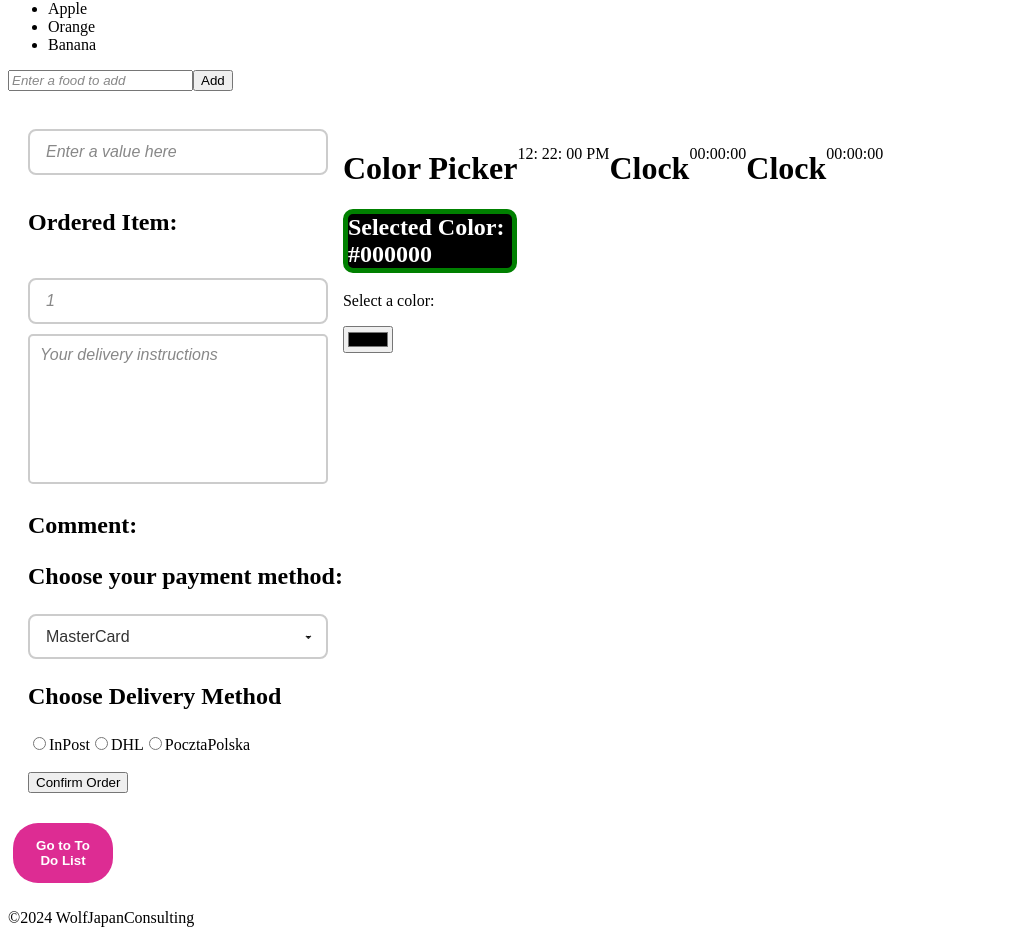
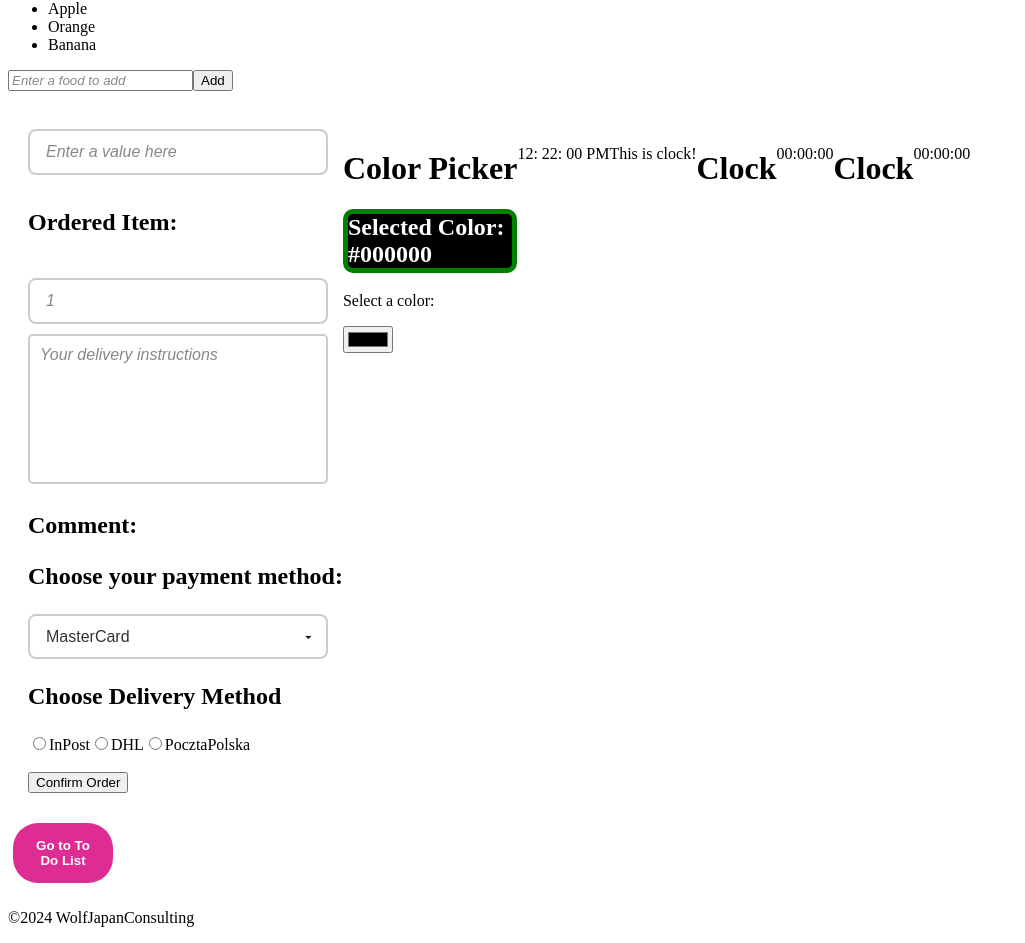
Before and after one commit to PanWilku/React-Course-exercises-repo, a React (Vite) app: page / in a window 1280 px wide. Shown: the part 339-1282 px from the top of the page, without its empty margins (0-1025 px from the left). Built offline with nearby package versions, Linux system fonts and the light colour scheme.

Commit message:
added paragraph to clock

```diff
--- a/src/Clock/Clock.jsx
+++ b/src/Clock/Clock.jsx
@@ -1,7 +1,10 @@
-import { useEffect, useState } from "react";
+import { React, useEffect, useState } from "react";
 
 function Clock() {
+
+
     const [time, setTime] = useState(new Date());
+
 
     useEffect(() => {
         const intervalID = setInterval(() => {
@@ -10,10 +13,11 @@ function Clock() {
 
         return () => {
             clearInterval(intervalID);
-    };
+        }
+
     }, []);
 
-  function formatTime() {
+    function formatTime(){
         let hours = time.getHours();
         const minutes = time.getMinutes();
         const seconds = time.getSeconds();
@@ -21,22 +25,25 @@ function Clock() {
 
         hours = hours % 12 || 12;
 
-    return `${padZero(hours)}: ${padZero(minutes)}: ${padZero(seconds)} ${padZero(meridem)}`;
+        return(`${padZero(hours)}: ${padZero(minutes)}: ${padZero(seconds)} ${padZero(meridem)}`);
+
     }
 
     function padZero(number) {
+
         if (number < 10) {
-      return "0" + number;
+            return("0" + number)
         } else {
-      return number;
+            return(number);
         }
     }
 
-  return (
+    return(
         <>
             <p>{formatTime()}</p>
+            <p>This is clock!</p>
         </>
     );
 }
 
-export default Clock;
+export default Clock
```
Lines whose indentation alone changed are shown as unchanged.
